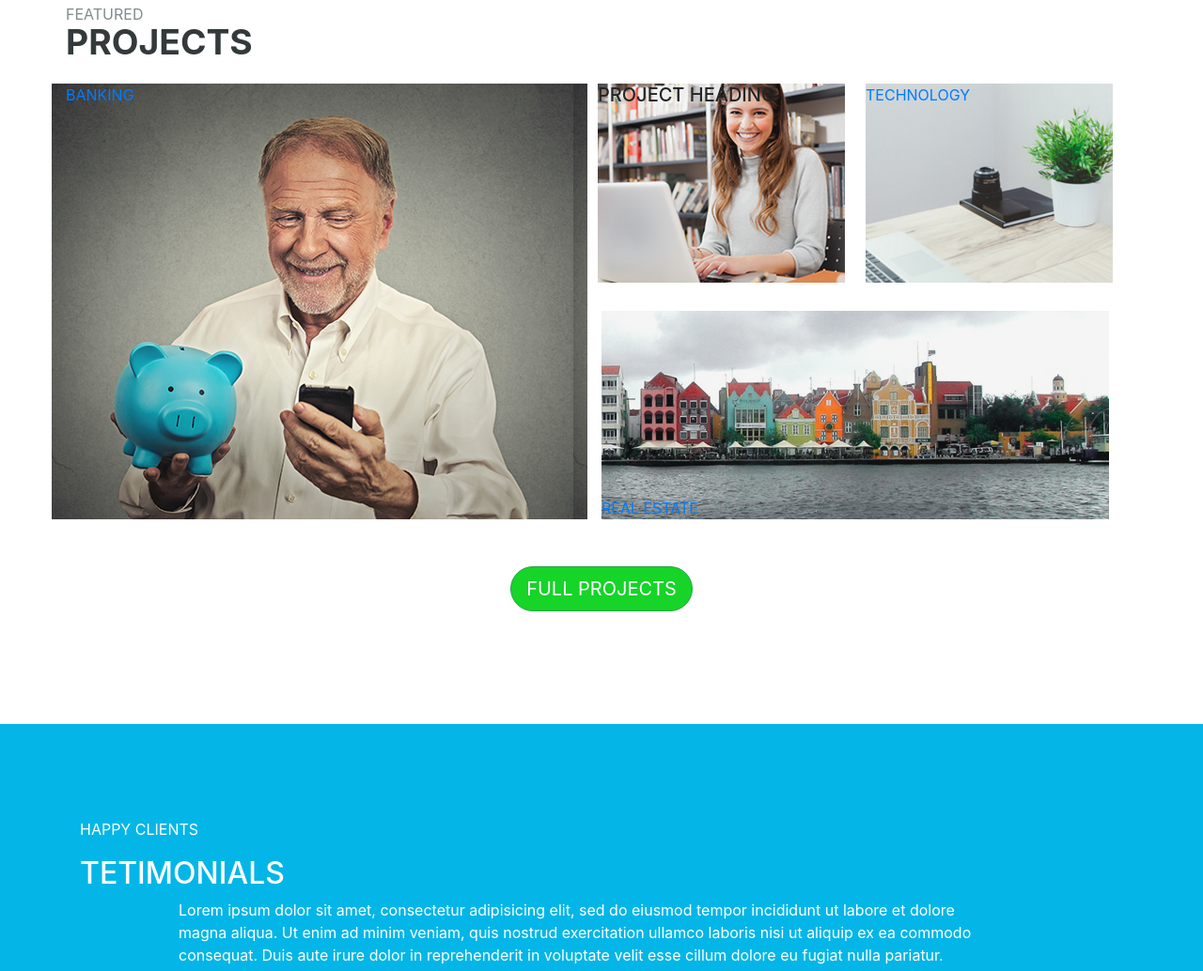
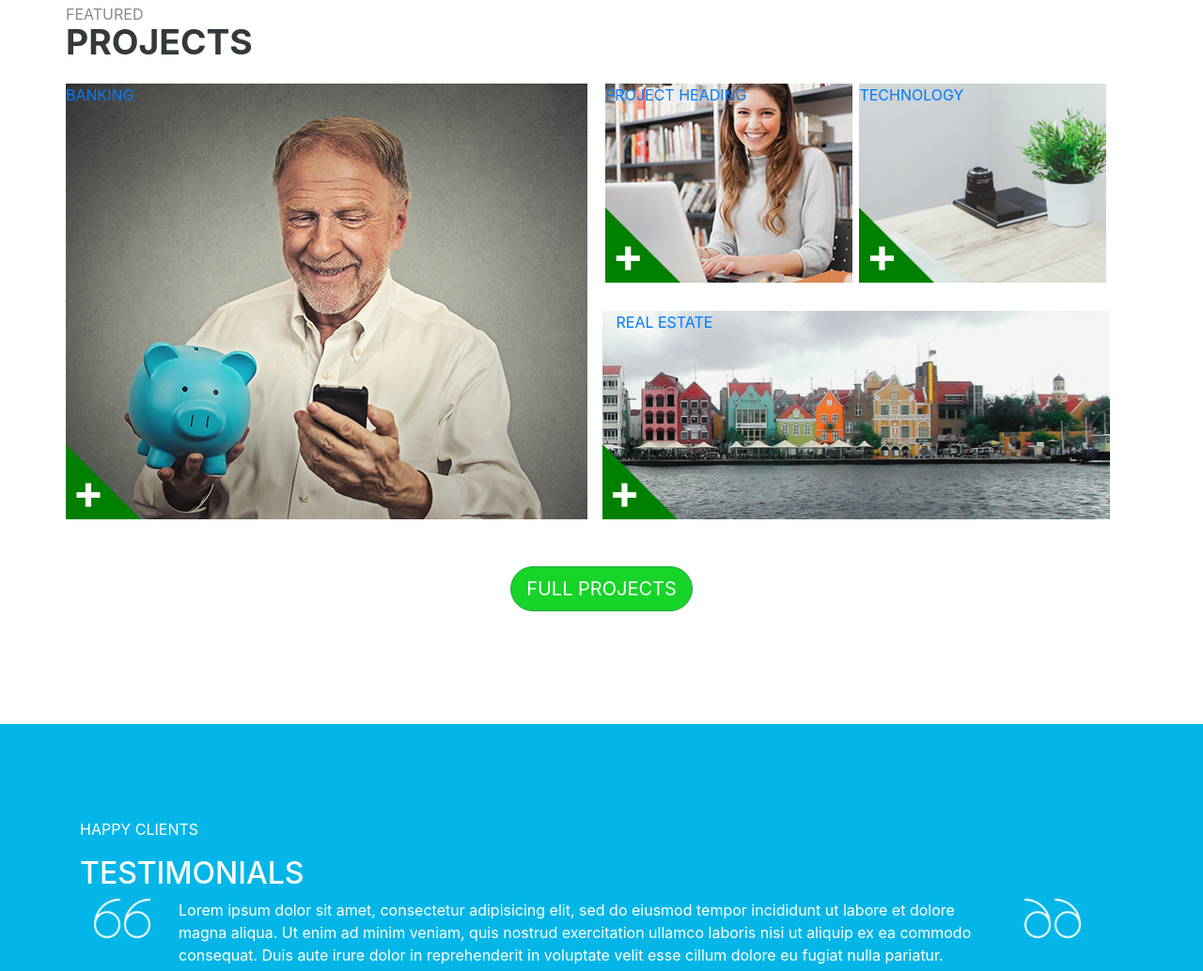
Before and after one commit to VadymBoguslavsky/landing, a plain HTML site: page index.html in a window 1280 px wide. Shown: the part 1766-2800 px from the top of the page at 94% size. Drawn offline with nearby package versions, Linux system fonts and the light colour scheme.

Commit message:
inline styles to style css

```diff
--- a/index.html
+++ b/index.html
@@ -4,229 +4,13 @@
 	<meta charset="UTF-8">
 	<title>Document</title>
 	   <meta name="viewport" content="width=device-width, initial-scale=1, shrink-to-fit=no">
+	   <link rel="stylesheet" href="style.css">
 	<link rel="stylesheet" href="https://maxcdn.bootstrapcdn.com/bootstrap/4.0.0/css/bootstrap.min.css" integrity="sha384-Gn5384xqQ1aoWXA+058RXPxPg6fy4IWvTNh0E263XmFcJlSAwiGgFAW/dAiS6JXm" crossorigin="anonymous">
 	<link href="https://fonts.googleapis.com/css?family=Domine" rel="stylesheet">
 </head>
 
-<style>
-.title span {
-	display: block;
-	padding: 15px 0 0 50px;
-}
-.menu-links li a{
-	color:black;
-}
-.menu-links li a:hover{
-	color:#ffac56;
-}
-.big{
-	width: 234px;
-	height: 130px;
-	background-color: #03b6e7;
-	border: 1px solid black;
-}
-.top-menu{
-	background-color: #ffac56;
-}
-.title-or{
-	height: 120px;
-	width: 468px;
-}
-.about_us{
-	height: 450px;
-	padding-top: 100px;
 
-}
-.about_us_font{
-	font-family: 'Domine', serif;
-}
-.about_us_about{
-	font-size: 28pt;
-	font-weight: bold;
-}
-.about_size{
-	color: #838b8c;
-	font-size: 12pt
-}
-.about_us_what{
-	margin-bottom: -10px;
-}
-.about_image{
-	background-image: url(img/aboutus.png);
-	background-repeat: no-repeat;
-
-}
-.about_us_button {
-	background-color: #16d428;
-	border-radius: 25px;
-	margin-top: 50px;
-	color: white !important ;
-}
-.images_projects_btn{
-	margin: 50px 0 120px 0;
-	color: white ;
-}
-.images_projects_btn a{
-	border-radius: 25px;
-	background-color: #16d428;
-}
-.images_proj{
-	color: #343a3b;
-	font-size: 28pt;
-	font-weight: bold;
-
-}
-.images_what{
-	margin-bottom: -10px;
-	color: #838b8c;
-	font-size: 12pt
-}
-/*.steps{
-	background-color: #e7eff1;
-	padding-top: 130px;
-	padding-bottom: 100px;
-}
-
-
-.loh{
-	background: url(bg.png);
-	background-size: cover;
-}
-
-.menu-choise{
-	height: 700px;
-}
-.about_us{
-	height: 450px;
-	padding-top: 100px;
-}
-.testemonials{
-	background-color: #03b6e7;
-	padding-top: 100px;
-	padding-bottom: 100px;
-	color: white;
-}
-.clients-list{
-	margin-top: 50px;
-}
-.leftmargin{
-	margin-left: -15px
-}
-
-.readbutton {
-	background-color: #16d428;
-	border-radius: 25px;
-	margin-top: 50px;
-	color: white !important ;
-}
-.about_us_text{
-	font-family: 'Domine', serif;
-}
-.about{
-	font-size: 28pt;
-	font-weight: bold;
-}
-.aboutus{
-	color: #838b8c;
-	font-size: 12pt
-}
-.what{
-	margin-bottom: -10px;
-}
-
-.full-image{
-	margin-top:26px;
-	width:100%;
-}
-
-.secind_image{
-	margin-left: 25px;
-}
-.images_proj{
-	color: #343a3b;
-	font-size: 28pt;
-	font-weight: bold;
-
-}
-.projects{
-	margin: 90px 0 35px 0;
-}
-.about_image{
-	background-image: url(aboutus.png);
-	background-repeat: no-repeat;
-	background-size: cover;
-}
-.obj{
-	width: 643px;
-	height: 482px;
-}
-.image_full{
-	width: 100%;
-	height: 100%;
-}
-
-.blog{
-	background-image: url(man.png);
-	background-repeat: no-repeat;
-	background-position: 100%;
-	background-size: contain;
-	background-color: #e7eff1;
-	height: 750px;
-}
-.blog p{
-	margin-bottom: 0
-}
-.blog_text{
-	margin-top: 35px;
-}
-.view{
-	margin-top: 15px;
-}
-.blog_first_link{
-	border-radius: 25px;
-	border:2px solid black;
-	padding:5px 30px;
-	font-size: 10pt;
-	text-decoration: none;
-	vertical-align: 10px;
-}
-.blog_second_link{
-	border-radius: 25px;
-	border:2px solid black;
-	padding:5px 12px;
-	font-size: 10pt;
-	text-decoration: none;
-	vertical-align: 10px;
-}
-.hover_link:hover{
-	border: 2px solid orange;
-	text-decoration: none;
-}*/
-#first{
-	height: 700px;
-	background: url(img/bg.png);
-  	background-repeat: no-repeat;
-  	background-size: cover;
-  	background-position: center;
-
-}
-#steps{
-	background-color: #e7eff1;
-	padding-top: 100px;
-	padding-bottom: 100px;
-}
-#images{
-	margin-top: 80px;
-}
-#testimonials{
-	background-color: #03b6e7;
-	padding-top: 100px;
-	padding-bottom: 100px;
-	color: white;
-}
-</style>
 <body>
-
 	<section>
 		<header>
 			<div class="container">
@@ -258,17 +42,13 @@
 						 			</li>
 								</ul>
 							</nav>
-
 						</div>
-
+					</div>
 				</div>
 			</div>
 		</header>
 	</section>
-
-
-
-		<section id="first">
+	<section id="first" class="d-flex align-items-end">
 		<div class="container">
 			<div class="row">
 				<div class="col-12 col-md-5">
@@ -307,11 +87,7 @@
 				</div>
 			<div>
 		</div>
-
 	</section>
-
-
-
 	<section id="about">
 		<div class="container-fluid about_us d-flex justify-content-around">
 			<div class="row">
@@ -327,8 +103,6 @@
 			</div>
 		</div>
 	</section>
-
-
 	<section id="steps">
 		<div class="container steps">
 			<div class="row text-left d-flex justify-content-between">
@@ -362,40 +136,50 @@
 			</div>
 		</div>
 	</section>
-
-
-
 	<section id="images">
 		<div class="container">
-				<div class="row">
+			<div class="row ">
 				<div class="images_projects">
 					<p class="images_what">FEATURED </p>
 					<p class="images_proj">PROJECTS</p>
 				</div>
-
-					<div class="row ">
-						<div class="col-md-6 col-12" style="background-image: url(img/banking.png); object-fit: cover; width: 555px; height: 464px;">
-							<a href="#">BANKING</a>
+				<div class="row">
+					<div class="col-md-6 col-12 " >
+						<div class="banking">
+							<a href="#" class="d-flex images_links">
+								<p>BANKING</p>
+								<div class="block">
+									<p>+</p>
+								</div>
+							</a>
+						</div>
 					</div>
 					<div class="col-12 col-md-6">
-							<div class="row d-flex justify-content-around">
-
-									<div class="" style="background-image: url(img/1.png); object-fit: cover; width: 263px; height: 212px;">
-										<h5>PROJECT HEADING</h5>
-
+						<div class="d-flex justify-content-around">
+							<div class="project_heading">
+								<a href="#" class="d-flex images_links">
+									<p>PROJECT HEADING</p>
+									<div class="block1">
+										<p>+</p>
 									</div>
-									<div class="" style="background-image: url(img/2.png); object-fit: cover; width: 263px; height: 212px;">
-										<a href="#">TECHNOLOGY</a>
+								</a>
+							</div>
+							<div class="technology">
+								<a href="#" class="d-flex images_links">
+									<p>TECHNOLOGY</p>
+									<div class="block2">
+										<p>+</p>
+									</div>
+								</a>
 							</div>
 						</div>
-
-							<div class="col-12 image_one d-flex align-items-end" style="margin-top:30px;background-image: url(img/3.png); object-fit: cover; width: 555px; height: 222px;">
-								<div class="row ">
-
-										<a href="#">REAL ESTATE</a>
-
+						<div class="col-12 real_estate">
+							<a href="#" class="d-flex images_links">
+								<p>REAL ESTATE</p>
+								<div class="block3">
+									<p>+</p>
 								</div>
-
+							</a>
 						</div>
 					</div>
 				</div>
@@ -404,28 +188,22 @@
 				<a class="btn btn-success btn-lg">FULL PROJECTS</a>
 			</div>
 		</div>
-
 	</section>
-
-
-
 	<section id="testimonials">
-
 		<div class="container testemonials ">
 			<div class="row  d-flex justify-content-start">
 				<div class="col-md-2">
 					<p class="clients">HAPPY CLIENTS</p>
-						<h2>TETIMONIALS</h2>
+					<h2>TESTIMONIALS</h2>
 				</div>
-
 			</div>
-				<div class="col-12 row d-flex justify-content-start">
+			<div class="col-12 row d-flex justify-content-start ">
 				<div class="col-12">
 					<div class="row">
 						<div class="col-md-1 col-12 ">
-								<img src="firstquote.png" class="img-fluid" alt="">
+							<img src="img/firstquote.png" class="img-fluid" alt="">
 						</div>
-							<div class="col-md-10 col-12  leftmargin">
+						<div class="col-md-10 col-12 underline">
 							<p>Lorem ipsum dolor sit amet, consectetur adipisicing elit, sed do eiusmod
 							tempor incididunt ut labore et dolore magna aliqua. Ut enim ad minim veniam,
 							quis nostrud exercitation ullamco laboris nisi ut aliquip ex ea commodo
@@ -435,106 +213,39 @@
 							</p>
 						</div>
 						<div class="col-md-1 col-12 ">
-								<img src="secondquote.png" class="img-fluid" alt="">
+							<img src="img/secondquote.png" class="img-fluid" alt="">
 						</div>
 					</div>
 				</div>
 			</div>
-
-
 			<div class="row clients-list">
-					<div class="col-12 ">
+				<div class="col-12">
 					<div class="row d-flex justify-content-start d-sm-flex">
-							<div class="col-md-2 col-12 ">
+						<div class="col-md-1 col-12 " style="margin-left: 10px">
 							<img src="img/client1.png" class="img-fluid" alt="">
 						</div>
-							<div class="col-md-2 col-12  leftmargin">
+						<div class="col-md-2 col-12" >
 							<p>CLIENT NAME <br> Designation</p>
 						</div>
-							<div class="col-md-2 col-12 ">
+						<div class="col-md-1 col-12 ">
 							<img src="img/client1.png" class="img-fluid" alt="">
 						</div>
-							<div class="col-md-2 col-12  leftmargin">
+						<div class="col-md-2 col-12  ">
 							<p>CLIENT NAME <br> Designation</p>
 						</div>
-							<div class="col-md-2 col-12">
+						<div class="col-md-1 col-12">
 							<img src="img/client1.png" class="img-fluid" alt="">
 						</div>
-							<div class="col-md-2 col-12  leftmargin">
+						<div class="col-md-2 col-12 ">
 							<p>CLIENT NAME <br> Designation</p>
 						</div>
 					</div>
-
 				</div>
 			</div>
 		</div>
-
-
-
-
-
 	</section>
 		<section></section>
 		<section></section>
-
-
-<!--
-
-
-
-
-
-
-
-
-
-
-
-
-
-
-		<div class="blog container-fluid">
-
-				<div class="offset-md-2 row d-flex justify-content-start">
-
-						<div class=""  style="padding-top: 90px; width: 550px">
-							<div class="">
-								<span style="display:block;">NEWS</span>
-								<h3 style="display:inline-block;font-size: 28pt;font-weight: bold; margin-right: 50px; ">OUR BLOG</h3>
-								<a class="blog_first_link hover_link" href="#">TOP POSTS</a>
-								<a class="blog_second_link hover_link" href="#">CHECK ALL POST</a>
-							</div>
-
-
-							<div class="blog_text">
-								<p>February 20,2016</p>
-								<h4>Blog Heading here Business</h4>
-								<p>Lorem ipsum dolor sit amet, consectetur adipisicing elit, sed do eiusmod
-								tempor incididunt ut labore et dolore magna aliqua. Ut enim ad minim veniam,
-								</p>
-							</div>
-							<div class="blog_text">
-								<p>February 20,2016</p>
-								<h4>Blog Heading here Business</h4>
-								<p>Lorem ipsum dolor sit amet, consectetur adipisicing elit, sed do eiusmod
-								tempor incididunt ut labore et dolore magna aliqua. Ut enim ad minim veniam,
-								</p>
-							</div>
-							<div class="blog_text">
-								<p>February 20,2016</p>
-								<h4>Blog Heading here Business</h4>
-								<p>Lorem ipsum dolor sit amet, consectetur adipisicing elit, sed do eiusmod
-								tempor incididunt ut labore et dolore magna aliqua. Ut enim ad minim veniam,
-								</p>
-							</div>
-						</div>
-
-
-
-				</div>
-
-		</div>
-
 
 
 
--- /dev/null
+++ b/style.css
@@ -0,0 +1,220 @@
+.title span {
+	display: block;
+	padding: 15px 0 0 50px;
+}
+.menu-links li a{
+	color:black;
+}
+.menu-links li a:hover{
+	color:#ffac56;
+}
+.big{
+	width: 234px;
+	height: 130px;
+	background-color: #03b6e7;
+	border: 1px solid black;
+}
+.top-menu{
+	background-color: #ffac56;
+}
+.title-or{
+	height: 120px;
+	width: 468px;
+}
+.about_us{
+	height: 450px;
+	padding-top: 100px;
+
+}
+.about_us_font{
+	font-family: 'Domine', serif;
+}
+.about_us_about{
+	font-size: 28pt;
+	font-weight: bold;
+}
+.about_size{
+	color: #838b8c;
+	font-size: 12pt
+}
+.about_us_what{
+	margin-bottom: -10px;
+}
+.about_image{
+	background-image: url(img/aboutus.png);
+	background-repeat: no-repeat;
+
+}
+.about_us_button {
+	background-color: #16d428;
+	border-radius: 25px;
+	margin-top: 50px;
+	color: white !important ;
+}
+.images_projects_btn{
+	margin: 50px 0 120px 0;
+	color: white ;
+}
+.images_projects_btn a{
+	border-radius: 25px;
+	background-color: #16d428;
+}
+.images_proj{
+	color: #343a3b;
+	font-size: 28pt;
+	font-weight: bold;
+
+}
+.images_what{
+	margin-bottom: -10px;
+	color: #838b8c;
+	font-size: 12pt
+}
+
+#first{
+	height: 700px;
+	background: url(img/bg.png);
+  	background-repeat: no-repeat;
+  	background-size: cover;
+  	background-position: center;
+
+}
+#steps{
+	background-color: #e7eff1;
+	padding-top: 100px;
+	padding-bottom: 100px;
+}
+#images{
+	margin-top: 80px;
+}
+#testimonials{
+	background-color: #03b6e7;
+	padding-top: 100px;
+	padding-bottom: 100px;
+	color: white;
+}
+.underline:after{
+	 content: "";
+  margin: 20px 0 80px 0;
+
+    display: block;
+    width: 20px;
+    height: 2px;
+    background: white;
+}
+
+
+
+
+.block {
+	width: 40px;
+	height: 40px;
+	border: 40px solid transparent;
+	border-bottom: 40px solid green;
+	border-left: 40px solid green;
+	position: absolute;
+	bottom: 0;
+	left: 15px;
+ }
+
+.block>p{
+	font-weight: bold;
+	color: white;
+	font-size: 50px;
+	position: absolute;
+	left: -33px;
+	bottom: -65px;
+}
+
+ .block1 {
+	width: 40px;
+	height: 40px;
+	position: absolute;
+	bottom: 252px;
+	border: 40px solid transparent;
+	border-bottom: 40px solid green;
+	border-left: 40px solid green;
+ }
+
+.block1>p{
+	font-weight: bold;
+	color: white;
+	font-size: 50px;
+	position: absolute;
+	left: -33px;
+	bottom: -65px;
+}
+
+
+ .block2 {
+	width: 40px;
+	height: 40px;position: absolute;
+	bottom: 252px;
+	border: 40px solid transparent;
+	border-bottom: 40px solid green;
+	border-left: 40px solid green;
+ }
+  .block2>p{
+  	font-weight: bold;
+	font-size: 50px;
+	position: absolute;
+	left: -33px;
+	bottom: -65px;
+	color: white;
+  }
+ .block3 {
+	width: 40px;
+	height: 40px;
+	border: 40px solid transparent;
+	border-bottom: 40px solid green;
+	border-left: 40px solid green;
+	position: absolute;
+	bottom: 0;
+	left: 0;
+ }
+ .block3>p{
+	font-weight: bold;
+	color: white;
+	font-size: 50px;
+	position: absolute;
+	left: -33px;
+	bottom: -65px
+}
+
+ .banking{
+ 	background-image: url("img/banking.png");
+ 	background-repeat: no-repeat;
+ 	object-fit: cover;
+ 	width: 555px;
+ 	height: 464px;
+
+ }
+
+ .project_heading{
+	background-image: url("img/1.png");
+	object-fit: cover;
+	background-repeat: no-repeat;
+	width: 263px;
+	height: 212px;
+ }
+ .technology{
+ 	background-image: url("img/2.png");
+ 	 object-fit: cover;
+ 	 background-repeat: no-repeat;
+ 	 width: 263px;
+ 	 height: 212px;
+ }
+ .real_estate{
+ 	margin-top:30px;
+ 	background-image: url("img/3.png");
+ 	object-fit: cover;
+ 	background-position: left;
+ 	background-repeat: no-repeat;
+ 	width: 555px;
+ 	height: 222px;
+ }
+
+ .images_links{
+ 	width: 100%;
+ 	height: 100%
+ }
```
Lines whose indentation alone changed are shown as unchanged.
